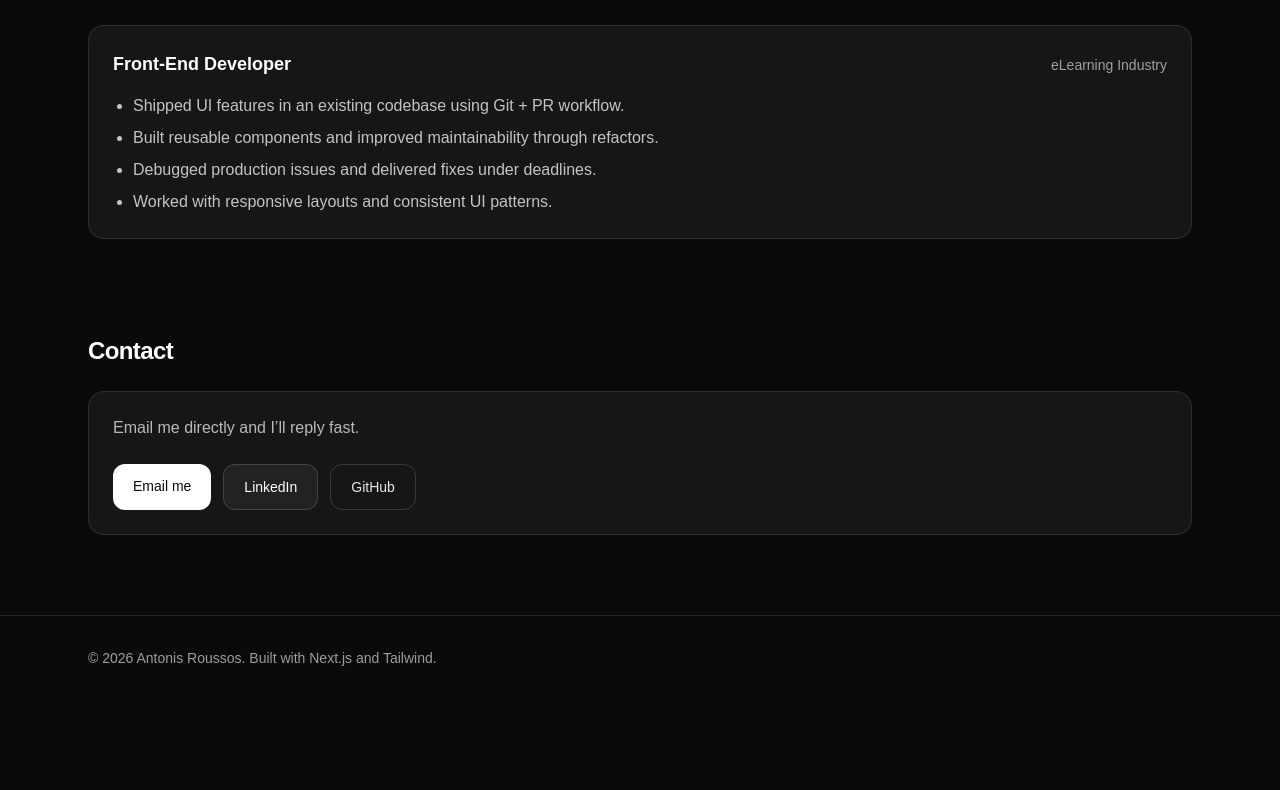
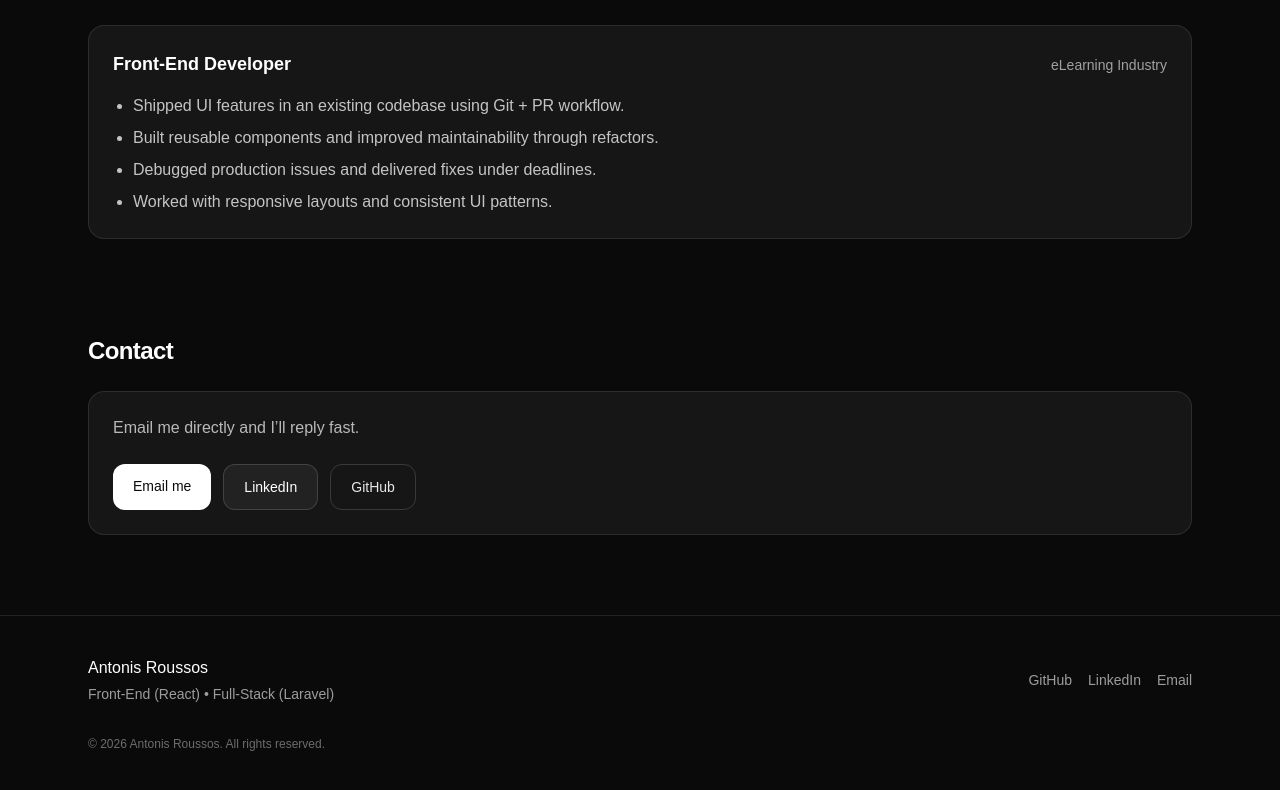
Before and after one commit to RoussosAdo/antonis-portfolio, a Next.js app: page / in a window 1280 px wide. Shown: the part 1255-2045 px from the top of the page. Before the commit the page ends 1955 px from the top, so only its background shows below. Built offline with nearby package versions, Linux system fonts and the light colour scheme.

Commit message:
Remove legacy inline footer and keep global Footer component

```diff
--- a/app/layout.tsx
+++ b/app/layout.tsx
@@ -3,6 +3,7 @@ import { Geist, Geist_Mono } from "next/font/google";
 import "./globals.css";
 import Navbar from "@/components/Navbar";
 import PageTransition from "@/components/PageTransition";
+import Footer from "@/components/Footer";
 import ScrollProgress from "@/components/ScrollProgress";
 
 
@@ -79,6 +80,7 @@ export default function RootLayout({
         <ScrollProgress />
         <Navbar />
         <PageTransition>{children}</PageTransition>
+        <Footer />
       </body>
     </html>
   );
--- a/app/page.tsx
+++ b/app/page.tsx
@@ -258,14 +258,6 @@ export default function Home() {
             </div>
           </section>
         </Reveal>
-
-        {/* FOOTER */}
-        <footer className="border-t border-white/10 bg-neutral-950">
-          <div className="mx-auto max-w-6xl px-6 py-8 text-sm text-white/60">
-            © {new Date().getFullYear()} Antonis Roussos. Built with Next.js and
-            Tailwind.
-          </div>
-        </footer>
       </main>
     </>
   );
--- /dev/null
+++ b/components/Footer.tsx
@@ -0,0 +1,56 @@
+"use client";
+
+
+export default function Footer() {
+  return (
+    <footer className="border-t border-white/10 bg-neutral-950">
+      <div className="mx-auto max-w-6xl px-6 py-10">
+        <div className="flex flex-col gap-6 sm:flex-row sm:items-center sm:justify-between">
+
+          {/* LEFT */}
+          <div>
+            <p className="font-medium text-white">
+              Antonis Roussos
+            </p>
+            <p className="mt-1 text-sm text-white/60">
+              Front-End (React) • Full-Stack (Laravel)
+            </p>
+          </div>
+
+          {/* RIGHT */}
+          <div className="flex items-center gap-4 text-sm">
+            <a
+              href="https://github.com/RoussosAdo"
+              target="_blank"
+              rel="noreferrer"
+              className="text-white/60 transition hover:text-white"
+            >
+              GitHub
+            </a>
+
+            <a
+              href="https://www.linkedin.com/in/antonis-roussos-1a05b72b2/"
+              target="_blank"
+              rel="noreferrer"
+              className="text-white/60 transition hover:text-white"
+            >
+              LinkedIn
+            </a>
+
+            <a
+              href="mailto:roussos.ado@gmail.com"
+              className="text-white/60 transition hover:text-white"
+            >
+              Email
+            </a>
+          </div>
+        </div>
+
+        {/* BOTTOM */}
+        <div className="mt-8 text-xs text-white/40">
+          © {new Date().getFullYear()} Antonis Roussos. All rights reserved.
+        </div>
+      </div>
+    </footer>
+  );
+}
```
